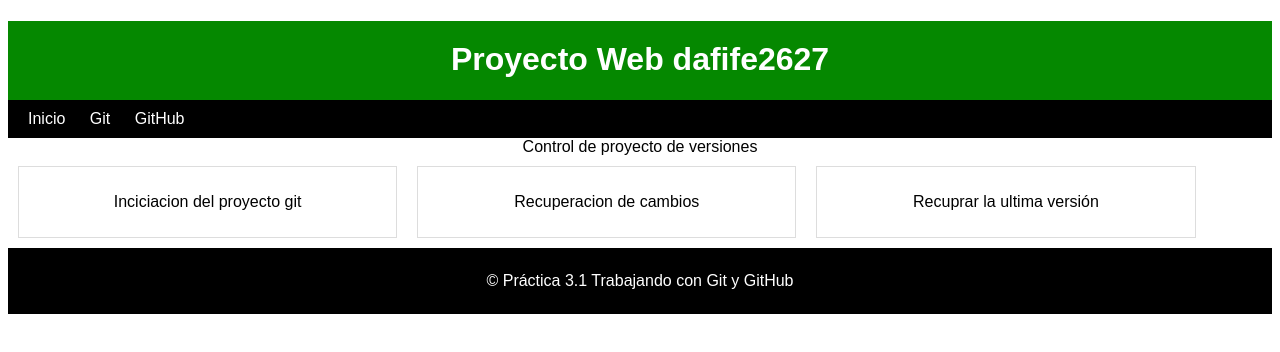
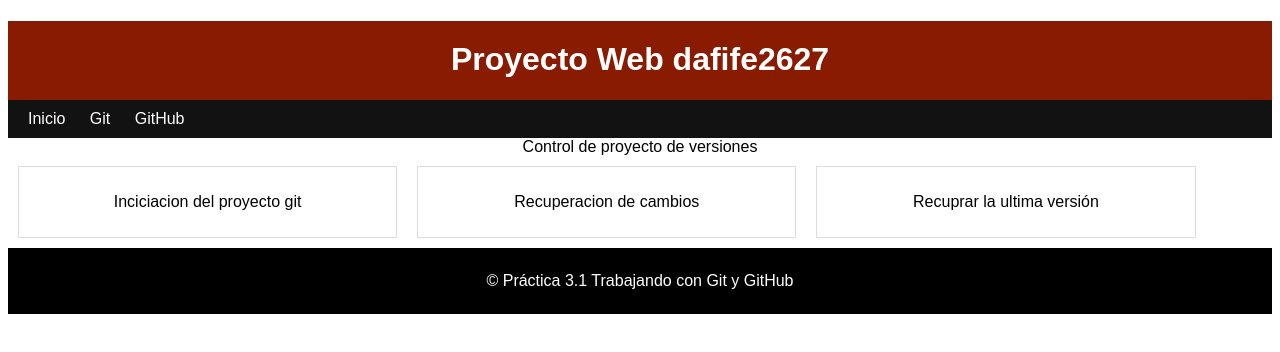
Before and after one commit to David-Fiteni/Proyecto-Web-dafife2627, a plain HTML site: page index.html in a window 1280 px wide. Drawn offline with Linux system fonts and the light colour scheme.

Commit message:
Modificacion de style.css

```diff
--- a/css/style.css
+++ b/css/style.css
@@ -8,7 +8,7 @@
 }
 
 header {
-    background-color: #058800;
+    background-color: #881b00;
     margin: 0;
 }
 
@@ -19,7 +19,7 @@ header h1 {
 }
 
 header nav {
-    background-color: black;
+    background-color: rgba(19, 19, 19, 0.993);
     margin: 0;
 }
 
```
